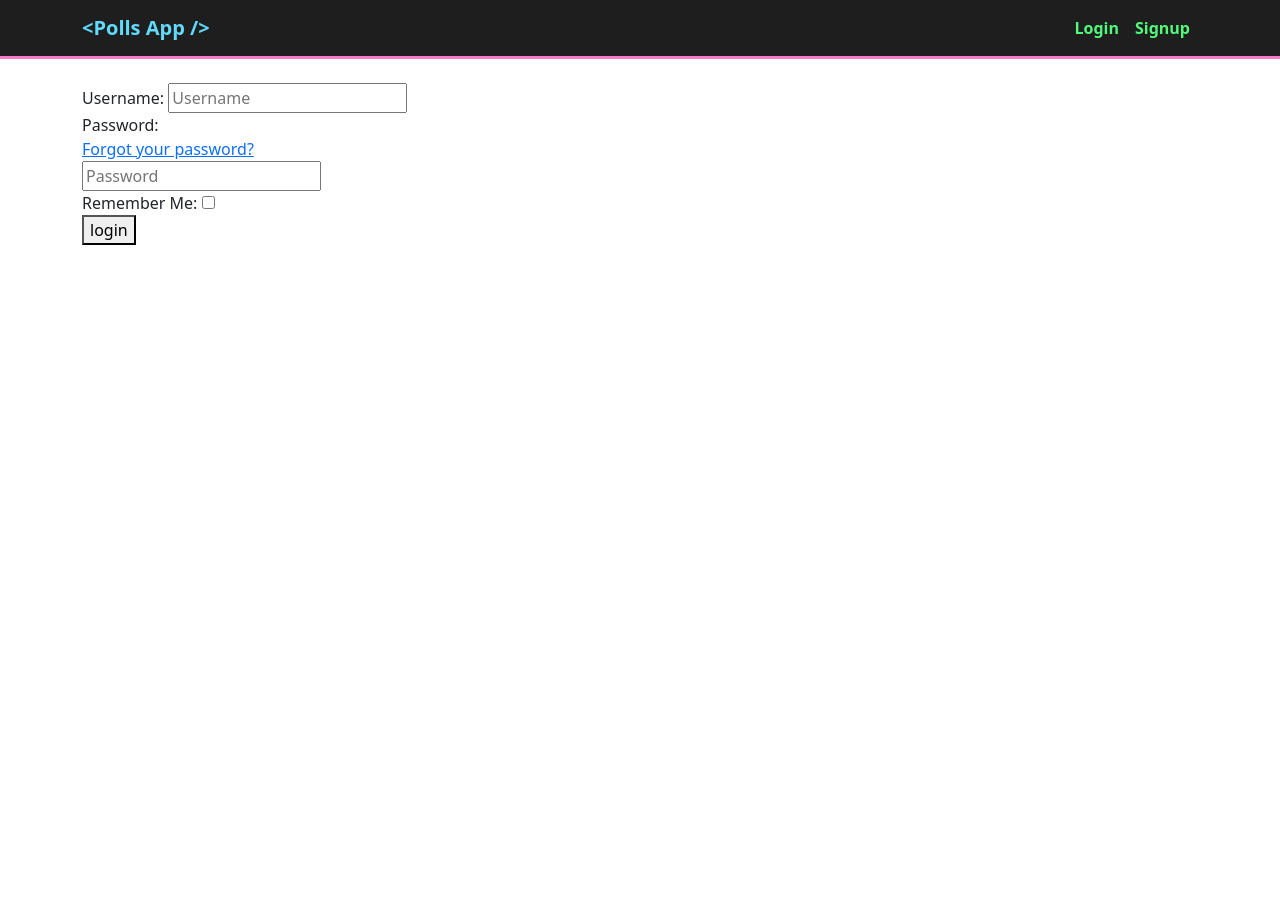
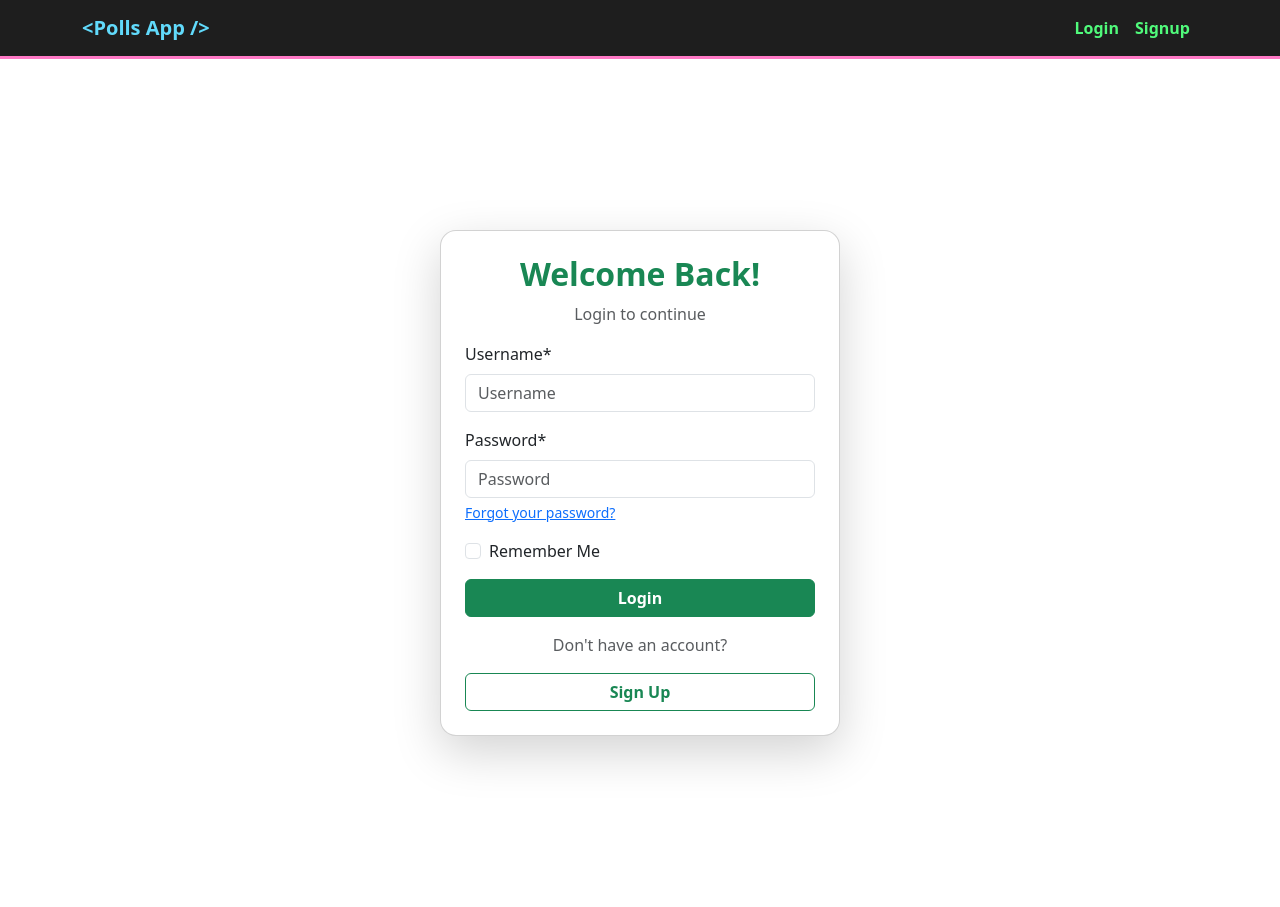
Before and after one commit to amahadnejad/Polls_App, a Django app: page /accounts/login/ in a window 1280 px wide. Before the commit the page ends 245 px from the top, so only its background shows below. Run offline with Django 5.2, Linux system fonts and the light colour scheme; some libraries are stand-ins or nearby versions.

Commit message:
Redesign login.html Template

```diff
--- a/templates/account/login.html
+++ b/templates/account/login.html
@@ -1,12 +1,26 @@
 {% extends '_base.html' %}
+{% load crispy_forms_tags %}
 
 {% block page_title %}Login{% endblock page_title %}
 
 {% block content %}
-    <form action="" method="POST">
-        {% csrf_token %}
-        {{ form }}
-        <button type="submit">login</button>
-    </form>
-
+    <div class="container d-flex justify-content-center align-items-center vh-100">
+        <div class="card shadow-lg p-4 rounded-4" style="width: 400px;">
+            <div class="text-center">
+                <h2 class="fw-bold text-success">Welcome Back!</h2>
+                <p class="text-muted">Login to continue</p>
+            </div>
+            <form action="" method="POST">
+                {% csrf_token %}
+                <div class="mb-3">
+                    {{ form|crispy }}
+                </div>
+                <button type="submit" class="btn btn-success w-100 fw-bold">Login</button>
+            </form>
+            <div class="text-center mt-3">
+                <p class="text-muted">Don't have an account?</p>
+                <a href="{% url 'account_signup' %}" class="btn btn-outline-success w-100 fw-bold">Sign Up</a>
+            </div>
+        </div>
+    </div>
 {% endblock content %}
```
